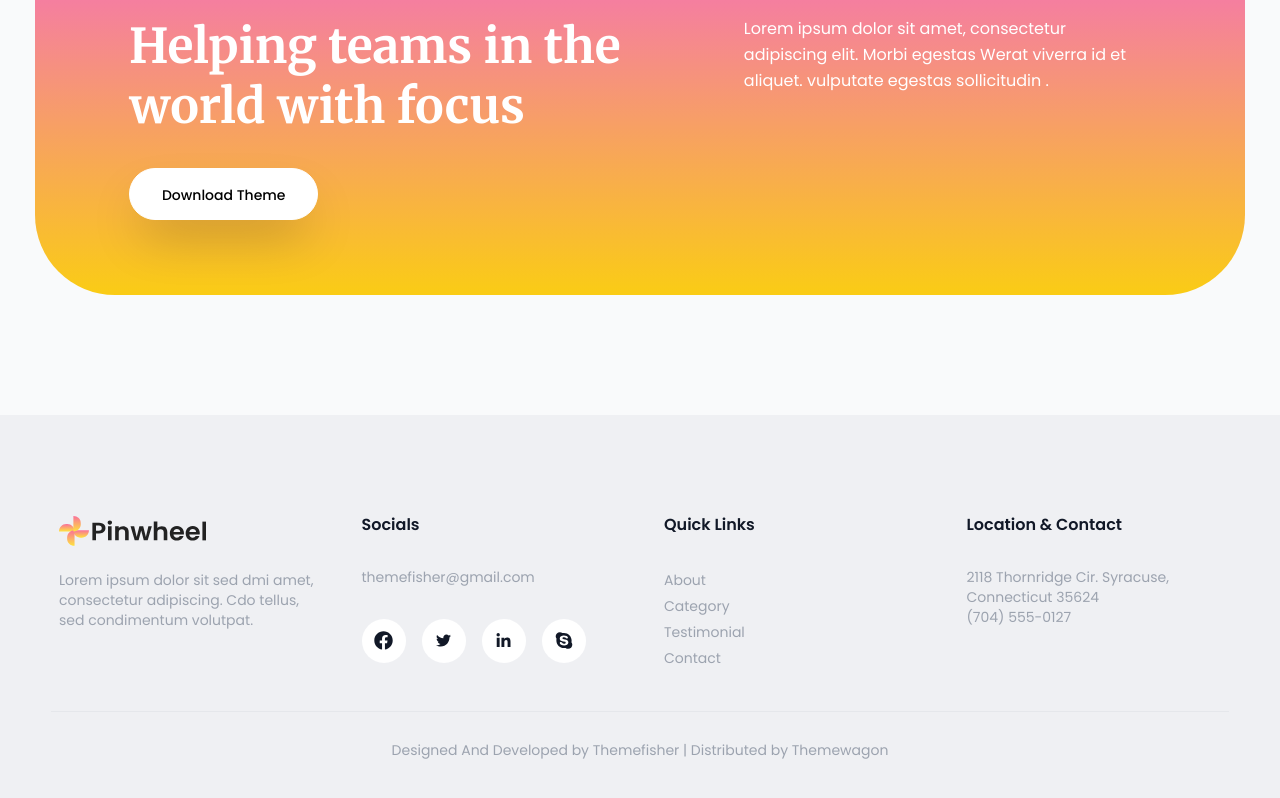
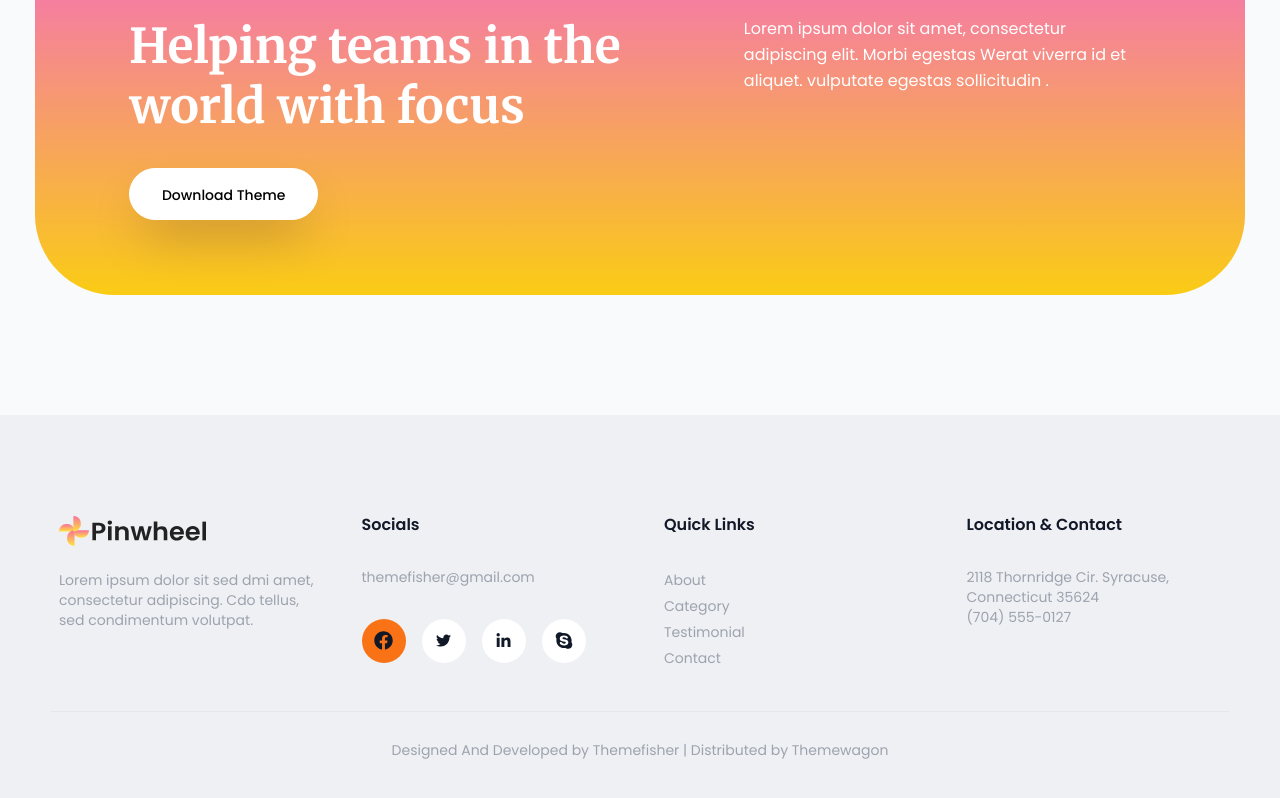
Before and after one commit to wiseman88/pinwheel, a Next.js app: page / in a window 1280 px wide. In both pictures the pointer is over the link 383 px from the left and 4365 px from the top of the page. Shown: the part 3725-4523 px from the top of the page. Built offline with nearby package versions, Linux system fonts and the light colour scheme.

Commit message:
style: apply hover state to social icons
Change background color of a tag as a parent
of social svg icon, and fill color of svg itself

```diff
--- a/app/globals.css
+++ b/app/globals.css
@@ -101,5 +101,13 @@ footer li > a:hover {
 }
 
 .social-icons li > a {
-  @apply inline-flex h-11 w-11 items-center justify-center rounded-full bg-white text-center;
+  @apply inline-flex h-11 w-11 items-center justify-center rounded-full bg-white text-center transition duration-200;
 }
+
+.social-icons li > a:hover {
+  @apply bg-orange-500;
+}
+
+.social-icons li > a:hover svg {
+  @apply fill-white;
+}
```
